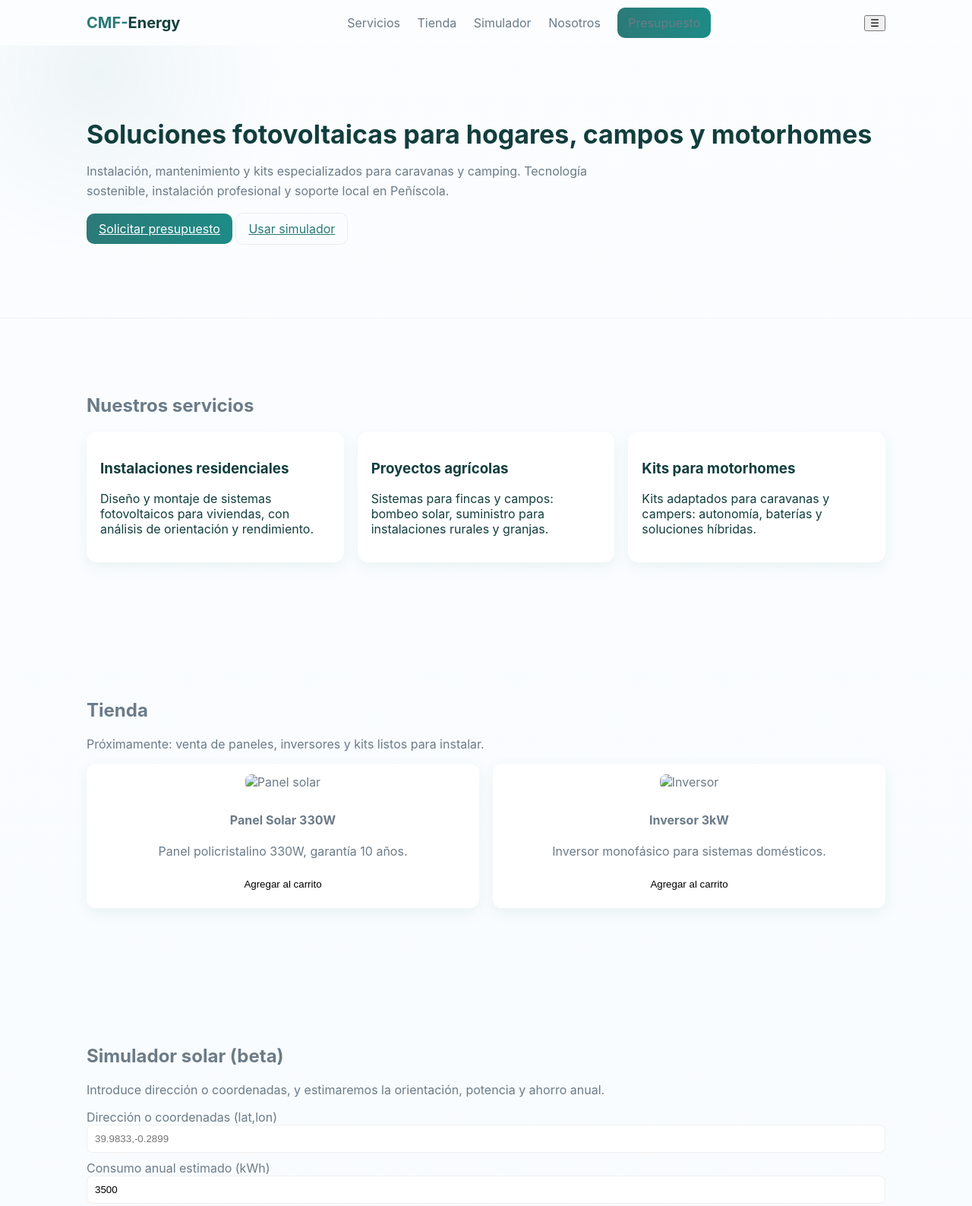
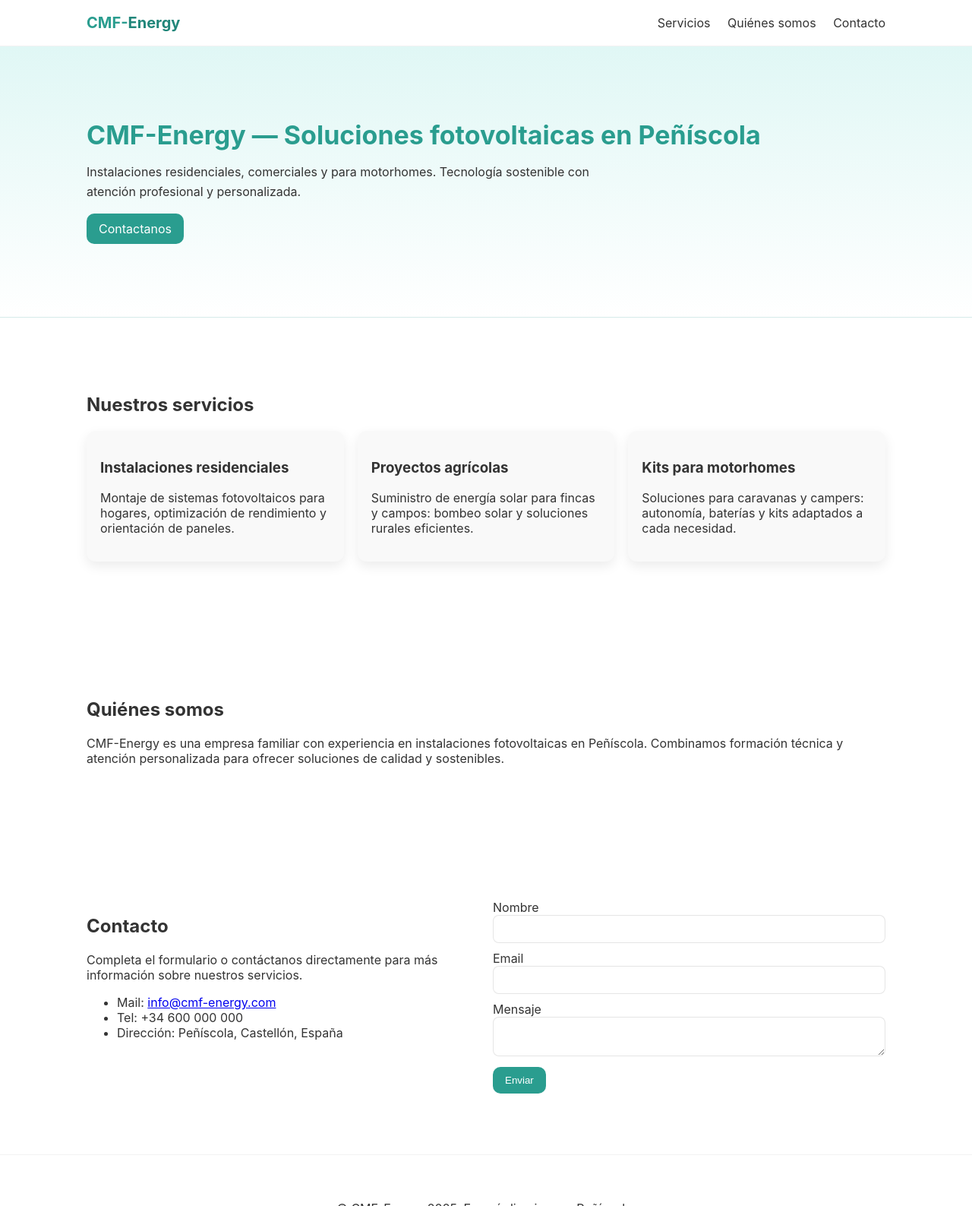
Before and after one commit to maxicadore/cmf-energy, a plain HTML site: page index.html in a window 1280 px wide. Shown: the top 1587 px of the page at 76% size. Drawn offline with Linux system fonts and the light colour scheme.

Commit message:
Actualizar web a versión corporativa v2

```diff
--- a/index.html
+++ b/index.html
@@ -13,24 +13,18 @@
       <a href="#" class="logo">CMF-<span>Energy</span></a>
       <nav class="main-nav">
         <a href="#servicios">Servicios</a>
-        <a href="#tienda">Tienda</a>
-        <a href="#simulador">Simulador</a>
-        <a href="#nosotros">Nosotros</a>
-        <a href="#contacto" class="cta">Presupuesto</a>
+        <a href="#nosotros">Quiénes somos</a>
+        <a href="#contacto">Contacto</a>
       </nav>
-      <button class="menu-toggle" aria-label="Abrir menú">☰</button>
     </div>
   </header>
 
   <main>
     <section class="hero">
       <div class="container hero-inner">
-        <h1>Soluciones fotovoltaicas para hogares, campos y motorhomes</h1>
-        <p>Instalación, mantenimiento y kits especializados para caravanas y camping. Tecnología sostenible, instalación profesional y soporte local en Peñíscola.</p>
-        <div class="hero-ctas">
-          <a href="#contacto" class="btn primary">Solicitar presupuesto</a>
-          <a href="#simulador" class="btn ghost">Usar simulador</a>
-        </div>
+        <h1>CMF-Energy — Soluciones fotovoltaicas en Peñíscola</h1>
+        <p>Instalaciones residenciales, comerciales y para motorhomes. Tecnología sostenible con atención profesional y personalizada.</p>
+        <a href="#contacto" class="btn primary">Contactanos</a>
       </div>
     </section>
 
@@ -40,58 +34,24 @@
         <div class="cards">
           <div class="card">
             <h3>Instalaciones residenciales</h3>
-            <p>Diseño y montaje de sistemas fotovoltaicos para viviendas, con análisis de orientación y rendimiento.</p>
+            <p>Montaje de sistemas fotovoltaicos para hogares, optimización de rendimiento y orientación de paneles.</p>
           </div>
           <div class="card">
             <h3>Proyectos agrícolas</h3>
-            <p>Sistemas para fincas y campos: bombeo solar, suministro para instalaciones rurales y granjas.</p>
+            <p>Suministro de energía solar para fincas y campos: bombeo solar y soluciones rurales eficientes.</p>
           </div>
           <div class="card">
             <h3>Kits para motorhomes</h3>
-            <p>Kits adaptados para caravanas y campers: autonomía, baterías y soluciones híbridas.</p>
+            <p>Soluciones para caravanas y campers: autonomía, baterías y kits adaptados a cada necesidad.</p>
           </div>
         </div>
       </div>
     </section>
 
-    <section id="tienda" class="section tienda">
-      <div class="container">
-        <h2>Tienda</h2>
-        <p>Próximamente: venta de paneles, inversores y kits listos para instalar.</p>
-        <div class="product-grid">
-          <div class="product">
-            <img src="assets/panel.jpg" alt="Panel solar">
-            <h4>Panel Solar 330W</h4>
-            <p>Panel policristalino 330W, garantía 10 años.</p>
-            <button class="btn">Agregar al carrito</button>
-          </div>
-          <div class="product">
-            <img src="assets/inverter.jpg" alt="Inversor">
-            <h4>Inversor 3kW</h4>
-            <p>Inversor monofásico para sistemas domésticos.</p>
-            <button class="btn">Agregar al carrito</button>
-          </div>
-        </div>
-      </div>
-    </section>
-
-    <section id="simulador" class="section simulador">
-      <div class="container">
-        <h2>Simulador solar (beta)</h2>
-        <p>Introduce dirección o coordenadas, y estimaremos la orientación, potencia y ahorro anual.</p>
-        <form id="sim-form" class="sim-form">
-          <label>Dirección o coordenadas (lat,lon)<input type="text" id="coords" placeholder="39.9833,-0.2899"></label>
-          <label>Consumo anual estimado (kWh)<input type="number" id="consumo" value="3500"></label>
-          <button class="btn primary" type="button" id="sim-btn">Calcular estimación</button>
-        </form>
-        <div id="sim-result" class="sim-result" aria-live="polite"></div>
-      </div>
-    </section>
-
     <section id="nosotros" class="section about">
       <div class="container">
-        <h2>Sobre CMF-Energy</h2>
-        <p>CMF-Energy es una empresa familiar especializada en soluciones fotovoltaicas para la zona de Peñíscola. Nuestro equipo combina formación técnica y atención personalizada para ofrecer proyectos eficientes y de calidad.</p>
+        <h2>Quiénes somos</h2>
+        <p>CMF-Energy es una empresa familiar con experiencia en instalaciones fotovoltaicas en Peñíscola. Combinamos formación técnica y atención personalizada para ofrecer soluciones de calidad y sostenibles.</p>
       </div>
     </section>
 
@@ -99,7 +59,7 @@
       <div class="container contact-grid">
         <div>
           <h2>Contacto</h2>
-          <p>Solicitá un presupuesto rápido completando el formulario o contactándonos por WhatsApp.</p>
+          <p>Completa el formulario o contáctanos directamente para más información sobre nuestros servicios.</p>
           <ul>
             <li>Mail: <a href="mailto:info@cmf-energy.com">info@cmf-energy.com</a></li>
             <li>Tel: +34 600 000 000</li>
--- a/scripts.js
+++ b/scripts.js
@@ -1,23 +1,4 @@
 document.addEventListener('DOMContentLoaded', function(){
-  const simBtn = document.getElementById('sim-btn');
-  const simResult = document.getElementById('sim-result');
-  simBtn.addEventListener('click', function(){
-    const coords = document.getElementById('coords').value.trim();
-    const consumo = Number(document.getElementById('consumo').value) || 3500;
-    // Simulación simple basada en consumo y una estimación solar
-    const promedio_kwh_por_panel = 330 * 0.85 * 365/1000; // kWh/año estimado por panel 330W con factor 0.85
-    const produccion_anual = Math.round((consumo * 0.6)); // asumimos cubrir 60% del consumo
-    const panels = Math.max(1, Math.round(produccion_anual / promedio_kwh_por_panel));
-    simResult.innerHTML = `<strong>Estimación:</strong>
-    <ul>
-      <li>Coordenadas: ${coords || 'No ingresadas'}</li>
-      <li>Consumo anual estimado: ${consumo} kWh</li>
-      <li>Producción anual estimada con ${panels} panel(es): ${Math.round(panels*promedio_kwh_por_panel)} kWh</li>
-      <li>Ahorro aproximado: ${Math.round((panels*promedio_kwh_por_panel)/consumo*100)}% del consumo anual</li>
-      <li>Recomendación: instalar ${panels} panel(es). Esto es una estimación inicial; se requiere visita técnica.</li>
-    </ul>`;
-  });
-  // Contact form fake submit
   const contactForm = document.getElementById('contact-form');
   contactForm.addEventListener('submit', function(e){
     e.preventDefault();
--- a/styles.css
+++ b/styles.css
@@ -1,37 +1,30 @@
 :root{
-  --bg:#fbfdff;
-  --accent:#2b7a78;
-  --muted:#6b7b88;
-  --card:#ffffff;
-  --glass: rgba(255,255,255,0.6);
-  --radius:14px;
-  --shadow: 0 6px 18px rgba(43,122,120,0.08);
+  --bg:#ffffff;
+  --accent:#2a9d8f;
+  --accent-hover:#21867a;
+  --muted:#333333;
+  --card:#f9f9f9;
+  --radius:12px;
+  --shadow:0 6px 16px rgba(0,0,0,0.08);
 }
 *{box-sizing:border-box}
-body{font-family:Inter, system-ui, -apple-system, 'Helvetica Neue', Arial; margin:0; color:var(--muted); background:linear-gradient(180deg,#fbfdff 0%, #f7fbfd 100%);}
+body{font-family:Inter, system-ui, -apple-system, 'Helvetica Neue', Arial; margin:0; color:var(--muted); background:var(--bg);}
 .container{max-width:1100px;margin:0 auto;padding:24px;}
-.site-header{backdrop-filter: blur(6px); position:sticky; top:0; z-index:50; background:transparent;}
+.site-header{position:sticky; top:0; z-index:50; background:var(--bg); border-bottom:1px solid rgba(0,0,0,0.05);}
 .site-header .container{display:flex;align-items:center;justify-content:space-between;padding:18px 24px;}
 .logo{font-weight:700;color:var(--accent);text-decoration:none;font-size:20px}
-.logo span{color:#14403d}
+.logo span{color:var(--accent-hover)}
 .main-nav a{margin-left:18px;text-decoration:none;color:var(--muted)}
-.cta{background:linear-gradient(90deg,var(--accent),#1e8b86);color:white;padding:10px 14px;border-radius:10px}
-.hero{padding:72px 0;background: radial-gradient(circle at 10% 10%, rgba(43,122,120,0.06), transparent 20%); border-bottom:1px solid rgba(0,0,0,0.03)}
-.hero-inner h1{font-size:34px;margin:0 0 12px;color:#123e3d}
+.hero{padding:72px 0; background:linear-gradient(180deg, #e0f7f5 0%, #ffffff 100%); border-bottom:1px solid rgba(0,0,0,0.05)}
+.hero-inner h1{font-size:34px;margin:0 0 12px;color:var(--accent)}
 .hero p{max-width:680px;line-height:1.6}
-.btn{display:inline-block;padding:10px 16px;border-radius:10px;border:none;background:transparent;cursor:pointer}
-.btn.primary{background:linear-gradient(90deg,var(--accent),#1e8b86);color:white}
-.btn.ghost{border:1px solid rgba(18,62,61,0.08); color:var(--accent)}
+.btn{display:inline-block;padding:10px 16px;border-radius:10px;border:none;background:var(--accent);color:white;cursor:pointer;text-decoration:none}
+.btn.primary:hover{background:var(--accent-hover)}
 .section{padding:56px 0}
 .cards{display:flex;gap:18px;flex-wrap:wrap}
-.card{flex:1;min-width:220px;background:var(--card);padding:18px;border-radius:var(--radius);box-shadow:var(--shadow);color:#123e3d}
-.product-grid{display:flex;gap:18px;flex-wrap:wrap}
-.product{flex:1;min-width:220px;background:var(--card);padding:14px;border-radius:12px;box-shadow:var(--shadow);text-align:center}
-.product img{width:100%;height:140px;object-fit:cover;border-radius:8px;margin-bottom:8px}
-.sim-form label{display:block;margin-bottom:10px}
-.sim-result{margin-top:18px;padding:14px;background:var(--card);border-radius:12px;box-shadow:var(--shadow)}
+.card{flex:1;min-width:220px;background:var(--card);padding:18px;border-radius:var(--radius);box-shadow:var(--shadow);color:var(--muted)}
 .contact-grid{display:grid;grid-template-columns:1fr 1fr;gap:18px}
 .contact-form label{display:block;margin-bottom:10px}
-input,textarea{width:100%;padding:10px;border-radius:8px;border:1px solid rgba(0,0,0,0.06)}
-.site-footer{padding:20px 0;text-align:center;color:var(--muted)}
+input,textarea{width:100%;padding:10px;border-radius:8px;border:1px solid rgba(0,0,0,0.1)}
+.site-footer{padding:20px 0;text-align:center;color:var(--muted);border-top:1px solid rgba(0,0,0,0.05)}
 @media(max-width:800px){.contact-grid{grid-template-columns:1fr}.main-nav{display:none}}
```
